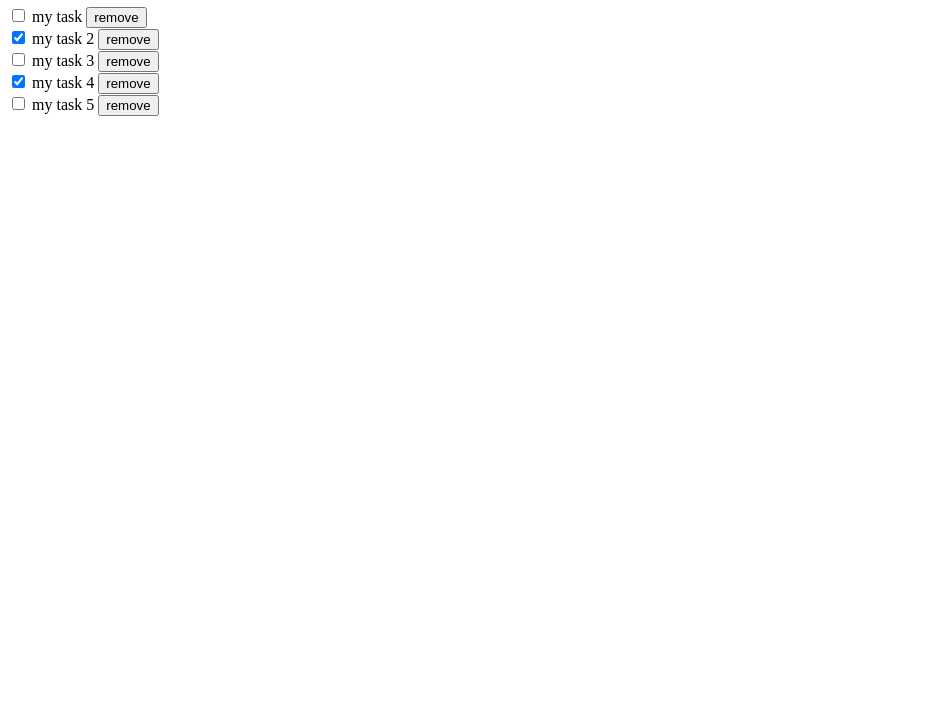
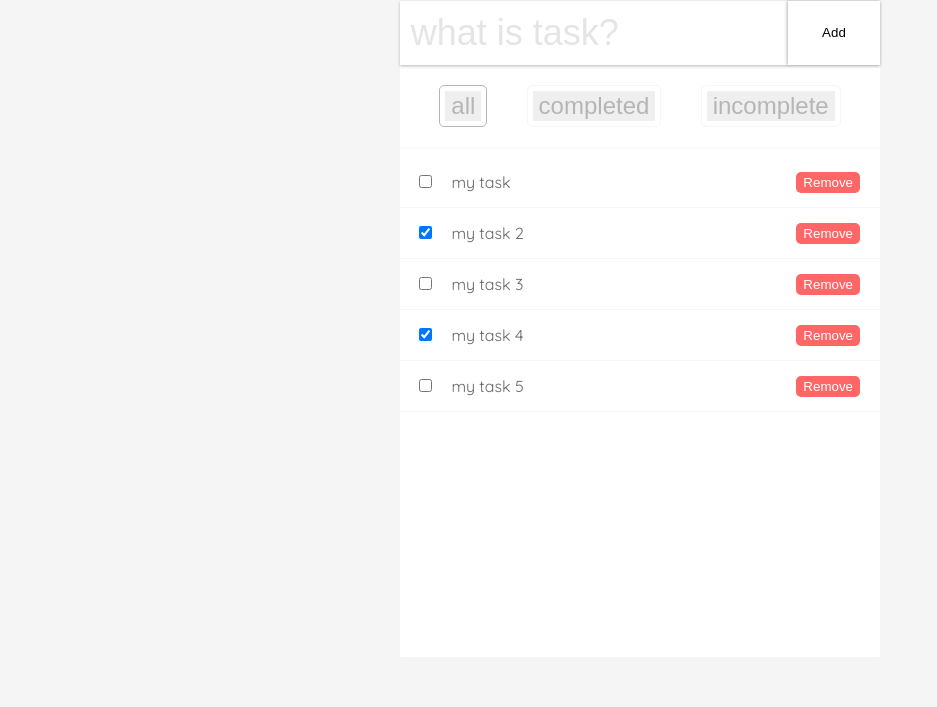
Before and after one commit to yuki332/todo_vue, a plain HTML site: page option.html in a window 1280 px wide. Shown: the part 181-888 px from the top of the page, without its empty margins (0-937 px from the left). Before the commit the page ends 800 px from the top, so only its background shows below. Drawn offline with nearby package versions, Linux system fonts and the light colour scheme.

Commit message:
add style sheet to option.html

```diff
--- a/app.js
+++ b/app.js
@@ -1,6 +1,6 @@
 const tab = {
 	template: `
-		<div v-show="isActive"><slot></slot></div>
+		<ul class="todo_list" v-show="isActive"><slot></slot></ul>
 	`,
 	props: {
 		name: { required: true },
@@ -18,12 +18,12 @@ const tab = {
 const tabs = {
 	template:`
 		<div>
-			<ul>
+			<ul class="todo_tabs">
 				<li v-for="tab in tabs"
 					:class="{ 'is-active' : tab.isActive }"
 					@click="selectTab(tab)"
 					>
-					<a href="#">{{ tab.name }}</a>
+					<button>{{ tab.name }}</button>
 				</li>
 			</ul>
 			<slot></slot>
@@ -48,18 +48,28 @@ const tabs = {
 }
 
 const header = {
-	template: '<h1>Task List</h1>'
+	template: '<h1 class="todo_header">Task List</h1>'
 }
 
 const task = {
 	template: `
-		<div>
+		<li class="todo_task">
 			<input type="checkbox" v-model="task.completed">
-			<span>{{ task.title }}</span>
-			<button @click="$emit('remove', task)">remove</button>
-		</div>
+			<label>{{ task.title }}</label>
+			<button @click="$emit('remove', task)">Remove</button>
+		</li>
 	`,
-	props: ['task']
+	props: ['task'],
+	data() {
+		return {
+			isActive: false
+		}
+	},
+	methods: {
+		mousePosition() {
+			this.isActive = this.isActive ? false : true;
+		}
+	}
 }
 
 const app = new Vue({
--- a/option.html
+++ b/option.html
@@ -4,40 +4,34 @@
 	<meta charset="UTF-8">
 	<title>Document</title>
 	<script src="https://cdn.jsdelivr.net/npm/vue@2.5.16/dist/vue.js"></script>
-	<style>
-		a{
-			text-decoration: none;
-			color: inherit;
-		}
-		.is-active a{
-			color: blue;
-		}
-	</style>
+	<link rel="stylesheet" href="style.css">
 </head>
 <body>
 	<div id="app">
 		<app-header></app-header>
-		<input type="text" v-model="newTask" @keyup.enter="addTask()">
-		<button @click="addTask()">Add</button>
+		<section>
+			<div class="todo_form">
+				<input class="todo_input" type="text" v-model="newTask" @keyup.enter="addTask()"
+					placeholder="what is task?">
+				<button class="todo_submit" @click="addTask()">Add</button>
+			</div>
 
 			<tabs :tasks="tasks">
 				<tab name="all" :selected="true">
-				<div v-for="item in tasks">
-					<task :task="item" @remove="remove($event)"></task>
-				</div>
+					<task v-for="item in tasks" :task="item" @remove="remove($event)"></task>
 				</tab>
 				<tab name="completed">
-				<div v-for="item in completed">
+					<li v-for="item in completed">
 						<task :task="item" @remove="remove($event)"></task>
-				</div>
+					</li>
 				</tab>
 				<tab name="incomplete">
-				<div v-for="item in incomplete">
+					<li v-for="item in incomplete">
 						<task :task="item" @remove="remove($event)"></task>
-				</div>
+					</li>
 				</tab>
 			</tabs>
-
+		</section>
 	</div>
 	<script src="app.js"></script>
 </body>
--- /dev/null
+++ b/style.css
@@ -0,0 +1,109 @@
+@import url('https://fonts.googleapis.com/css?family=Raleway');
+@import url('https://fonts.googleapis.com/css?family=Quicksand');
+body{
+	font-family: 'Raleway', sans-serif;
+	background: #f5f5f5;
+	width: 480px;
+	margin: 130px auto 0;
+}
+#app{
+	background: #ffff;
+}
+#app > section{
+	margin-bottom: 50px;
+	box-shadow: 0px 5px 5px 0px #f5f5f5;
+}
+.todo_header{
+	background: #f5f5f5;
+	color: #b5b5b5;
+	text-align: center;
+	padding-bottom: 15px;
+	margin-bottom: 0;
+}
+.todo_form{
+	display: flex;
+	box-shadow: 0px 1px 3px 0px #b5b5b5;
+}
+.todo_input{
+	color: #6a6a6a;
+	font-size: 36px;
+	border: none;
+	padding: .3em;
+	width: 80%;
+}
+.todo_input::placeholder{
+	color: #e5e5e5;
+}
+.todo_submit{
+	background: #ffffff;
+	width: 20%;
+	border: none;
+	box-shadow: -1px 0px 3px 0px #b5b5b5;
+}
+.todo_input:focus,
+.todo_submit:focus,
+.todo_tabs > li > button:focus,
+.todo_task > button {
+	outline: none;
+}
+.todo_tabs{
+	margin: 0;
+	margin-top: 20px;
+	margin-bottom: 10px;
+	padding: 0;
+	padding-bottom: 20px;
+	list-style-type: none;
+	box-shadow: 0px 1px 3px 0px #f5f5f5;
+	display: flex;
+	justify-content:space-evenly;
+}
+.todo_tabs > li{
+	display: inline-block;
+	padding: 5px;
+	border-radius: 5px;
+	border: 1px solid #f5f5f5;
+}
+.todo_tabs > li:hover{
+	border: 1px solid #b5b5b5;
+}
+.todo_tabs > .is-active{
+	border: 1px solid #b5b5b5;
+}
+.todo_tabs > li > button{
+	border: none;
+	font-size: 24px;
+	color: 	#b5b5b5;
+	text-decoration: none;
+}
+.todo_list{
+	padding: 0;
+	margin: 0;
+	list-style-type: none;
+	height: 500px;
+	overflow: auto;
+}
+.todo_task{
+	font-family: 'Quicksand', sans-serif;
+	color: #666666;
+	margin: 0;
+	padding: 15px;
+	position: relative;
+	border-bottom: 1px solid #f5f5f5;
+}
+.todo_task > input{
+	margin-right: 15px;
+}
+.todo_task > button{
+	position: absolute;
+	top: 15px;
+	right:20px;
+	border: none;
+	background: #ff6666;
+	color: #ffffff;
+	padding: 3px 7px;
+	cursor: pointer;
+	border-radius: 5px;
+}
+.todo_task > button:hover{
+	background: #ff4c4c;
+}
```
Lines whose indentation alone changed are shown as unchanged.
